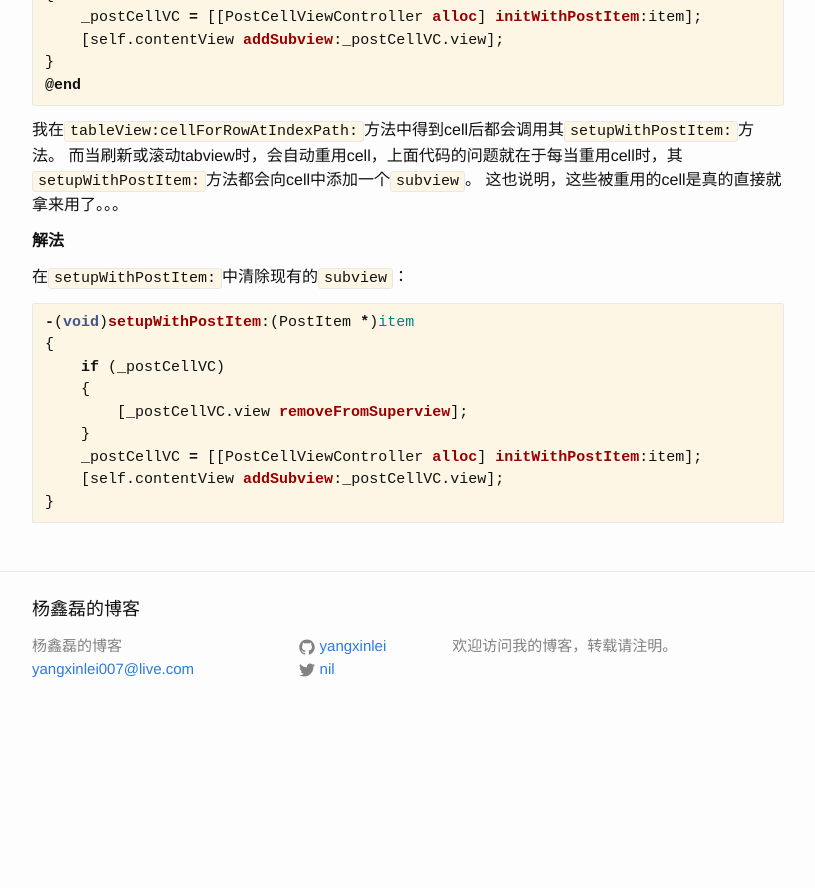
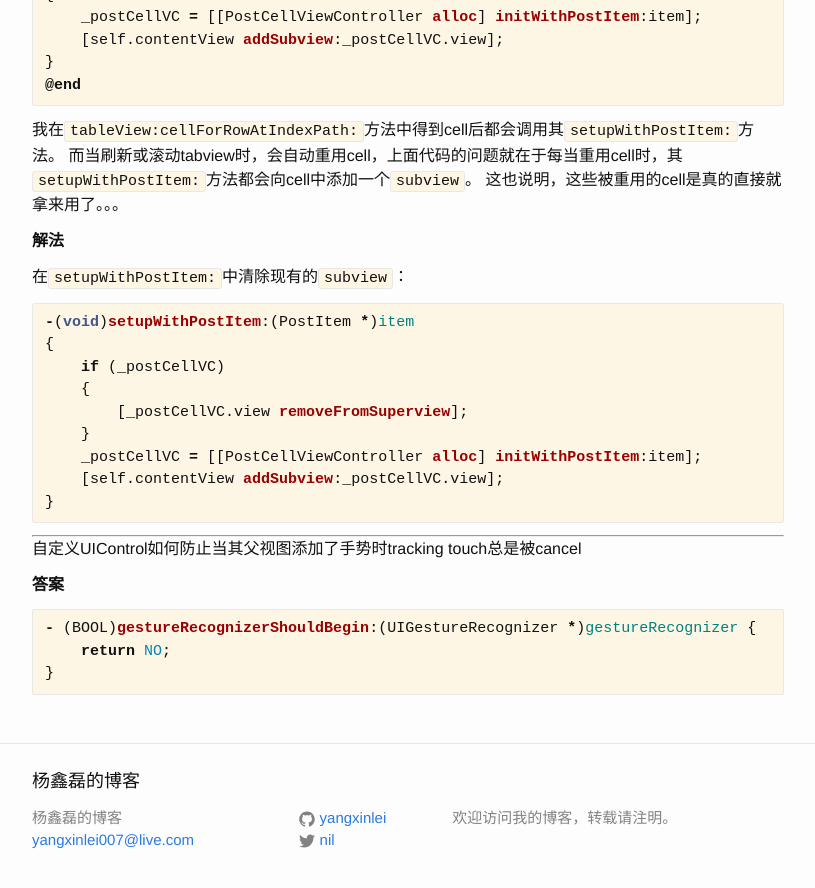
Before and after one commit to YangXinlei/yangxinlei.github.io, a Jekyll site: the page built from _posts/2016-07-07-记录IOS开发过程中遇到的那些小坑.md, in a window 1280 px wide and 900 px high, scrolled down 3339 px. Shown: the top 888 px of the window, without its empty margins (232-1047 px from the left). Built offline with Jekyll 4.4.1, drawn with Linux system fonts in a browser that asks for light colours; before the commit the page ends 4067 px from its top, so only the background shows below that.

Commit message:
新增ios开发遇到的问题

````diff
--- a/_posts/2016-07-07-记录IOS开发过程中遇到的那些小坑.md
+++ b/_posts/2016-07-07-记录IOS开发过程中遇到的那些小坑.md
@@ -151,3 +151,16 @@ if (index == 2)
     [self.contentView addSubview:_postCellVC.view];
 }
 ```
+
+
+* * *
+
+自定义UIControl如何防止当其父视图添加了手势时tracking touch总是被cancel
+
+**答案**
+
+```objc
+- (BOOL)gestureRecognizerShouldBegin:(UIGestureRecognizer *)gestureRecognizer {
+    return NO;
+}
+```
````
